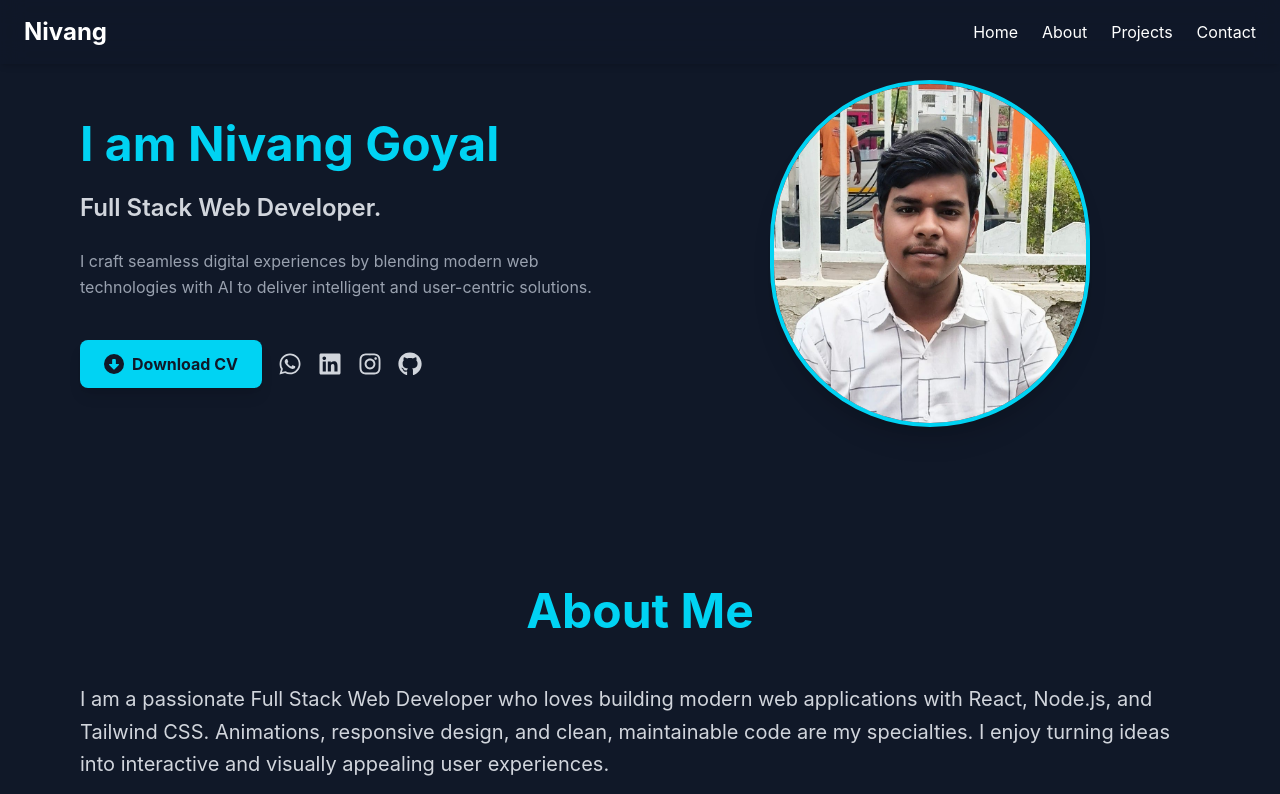
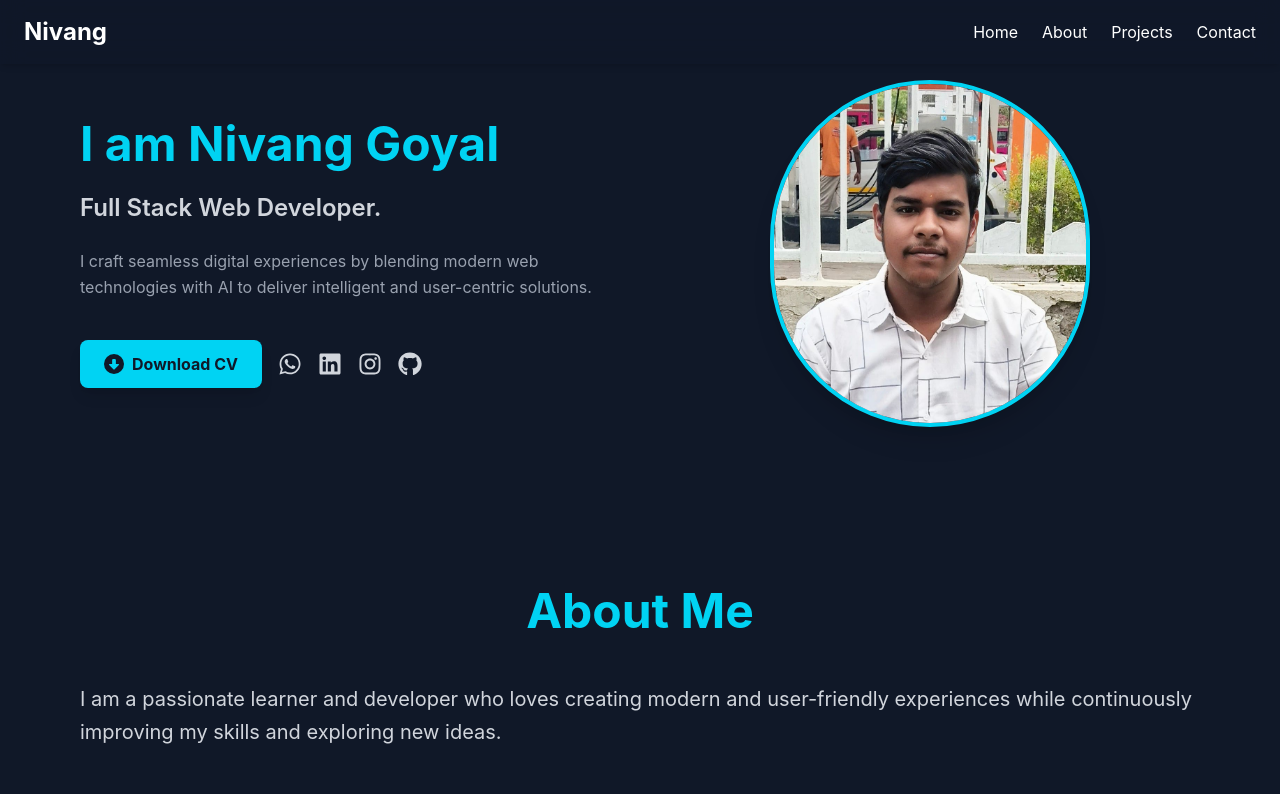
Before and after one commit to Nivang231/Portfolio, a React app: page / in a window 1280 px wide. Shown: the top 794 px of the page. Built offline with nearby package versions, Linux system fonts and the light colour scheme; the HTML template or start-up script is replaced by a standard one.

Commit message:
Some update in About.jsx file

```diff
--- a/src/components/About.jsx
+++ b/src/components/About.jsx
@@ -69,9 +69,7 @@ const About = () => {
         transition={{ duration: 1, delay: 0.3 }}
         className="text-lg md:text-xl leading-relaxed mb-12 text-center md:text-left"
       >
-        I am a passionate Full Stack Web Developer who loves building modern web applications with React, Node.js, and Tailwind CSS.
-        Animations, responsive design, and clean, maintainable code are my specialties.
-        I enjoy turning ideas into interactive and visually appealing user experiences.
+        I am a passionate learner and developer who loves creating modern and user-friendly experiences while continuously improving my skills and exploring new ideas.
       </motion.p>
 
       {/* Education & Skills Grid */}
```
